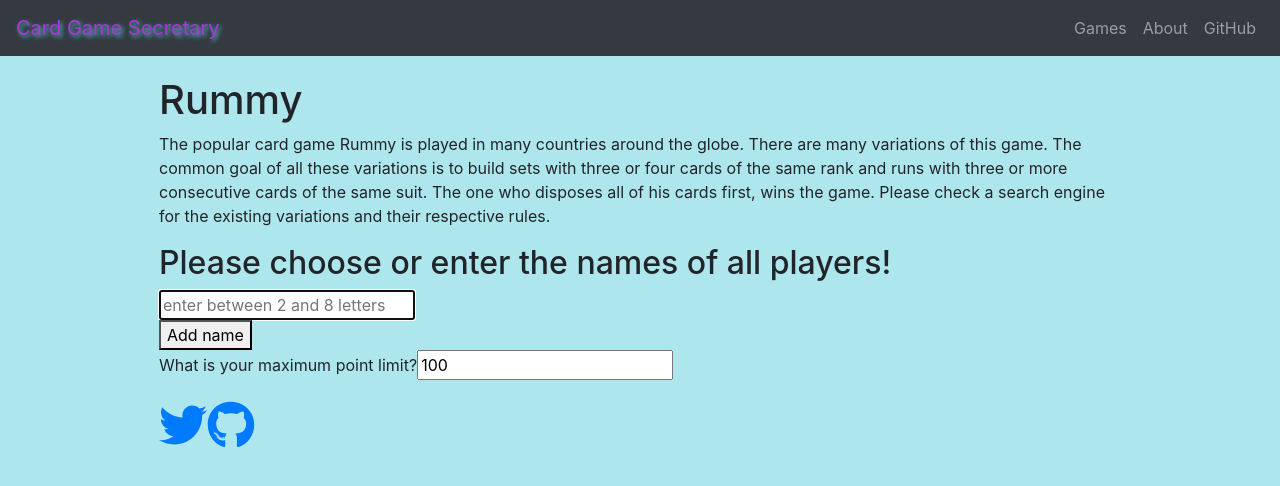
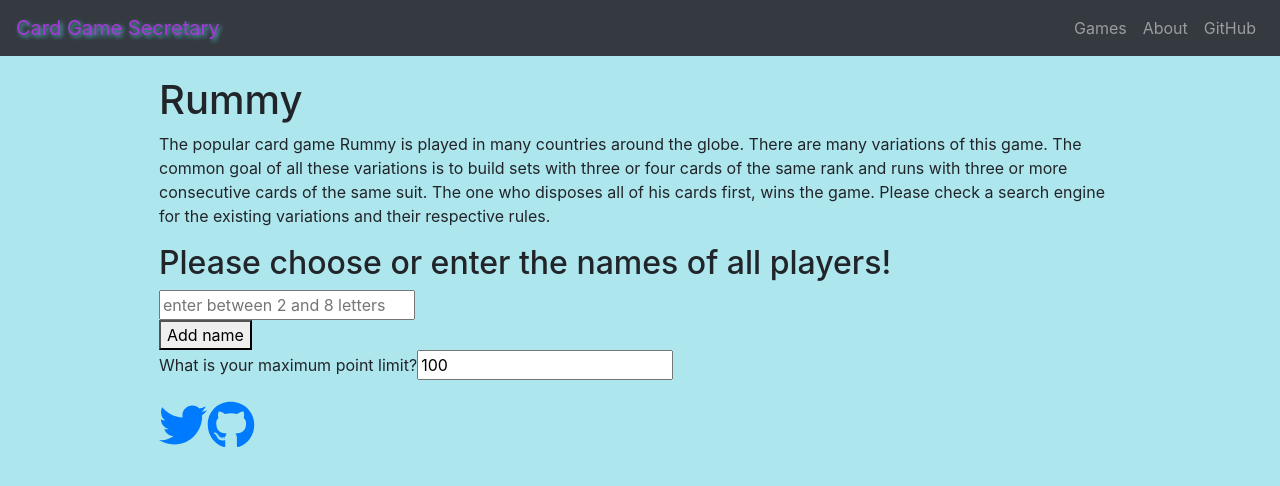
Before and after one commit to bastian-ger/card_secretary, a React (Create React App) app: page /rummy in a window 1280 px wide. Shown: the top 486 px of the page. Built offline with nearby package versions, Linux system fonts and the light colour scheme.

Commit message:
Revert "Added autofocus to form input"
This reverts commit b9a1f9d83e5792a41006ac8995a60a45025492df.

```diff
--- a/src/components/PlayersForm/PlayersForm.js
+++ b/src/components/PlayersForm/PlayersForm.js
@@ -64,7 +64,6 @@ class PlayersForm extends Component {
             maxLength={8}
             label=""
             required
-            autofocus
             changed={this.nameChangedHandler}
           />
         <Button buttonType="Green" small>Add name</Button>
--- a/src/components/UI/Input/Input.js
+++ b/src/components/UI/Input/Input.js
@@ -27,7 +27,6 @@
             required={this.props.required}
             value={this.props.value}
             id={this.props.id}
-            autoFocus={this.props.autofocus}
             onChange={this.props.changed} />;
           break;
         case ('textarea'):
@@ -38,7 +37,6 @@
             id={this.props.id}
             maxLength={this.props.maxLength}
             required={this.props.required}
-            autoFocus={this.props.autofocus}
             onChange={this.props.changed} />;
           break;
         case ('select'):
@@ -77,7 +75,6 @@
             required={this.props.required}
             value={this.props.value}
             id={this.props.id}
-            autoFocus={this.props.autofocus}
             onChange={this.props.changed} />;
       }
 
@@ -108,8 +105,7 @@
     ]).isRequired,
     id: PropTypes.string.isRequired,
     changed: PropTypes.func.isRequired,
-    label: PropTypes.string,
-    autofocus: PropTypes.bool
+    label: PropTypes.string
   }
 
   export default Input;
```
